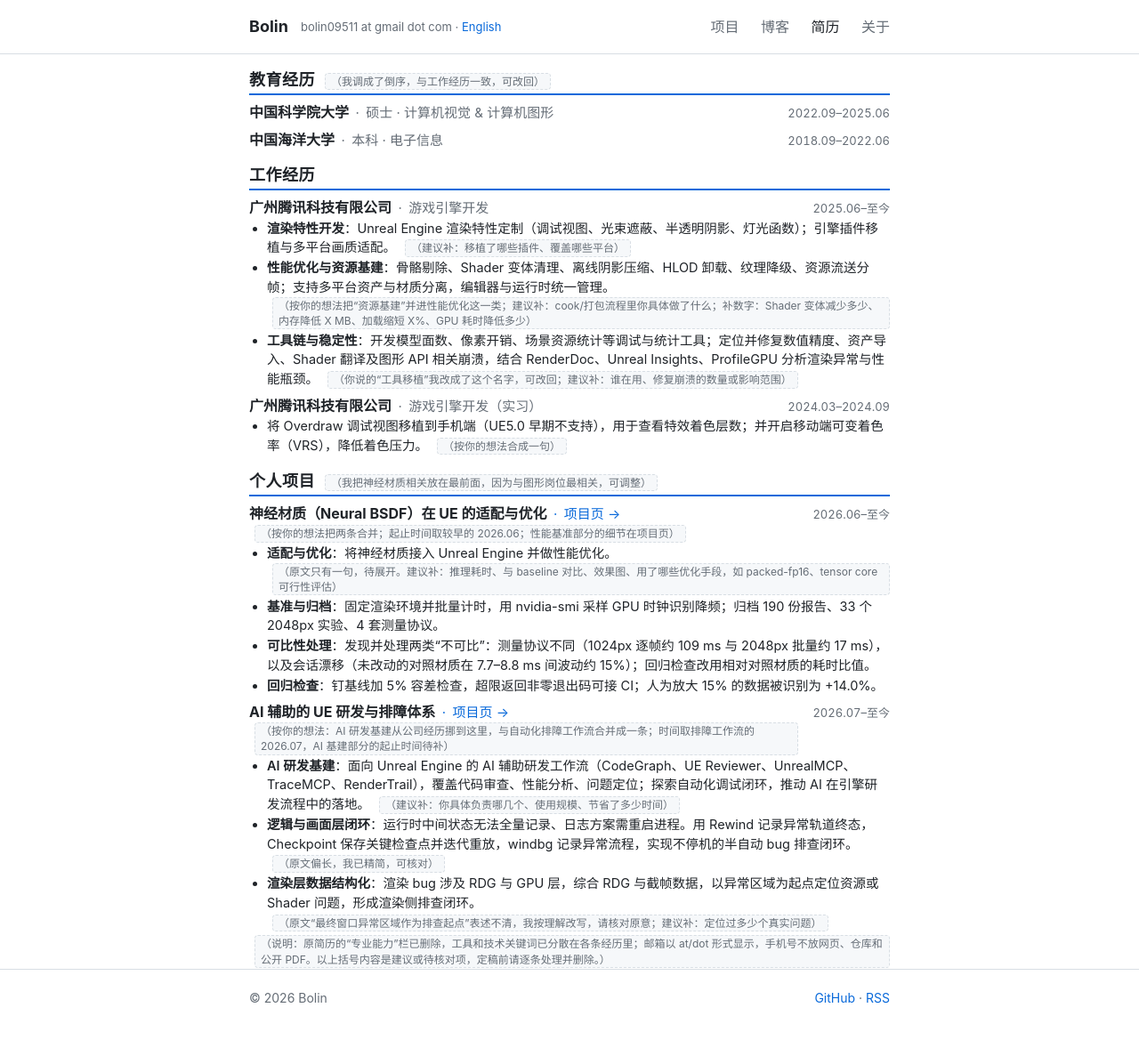
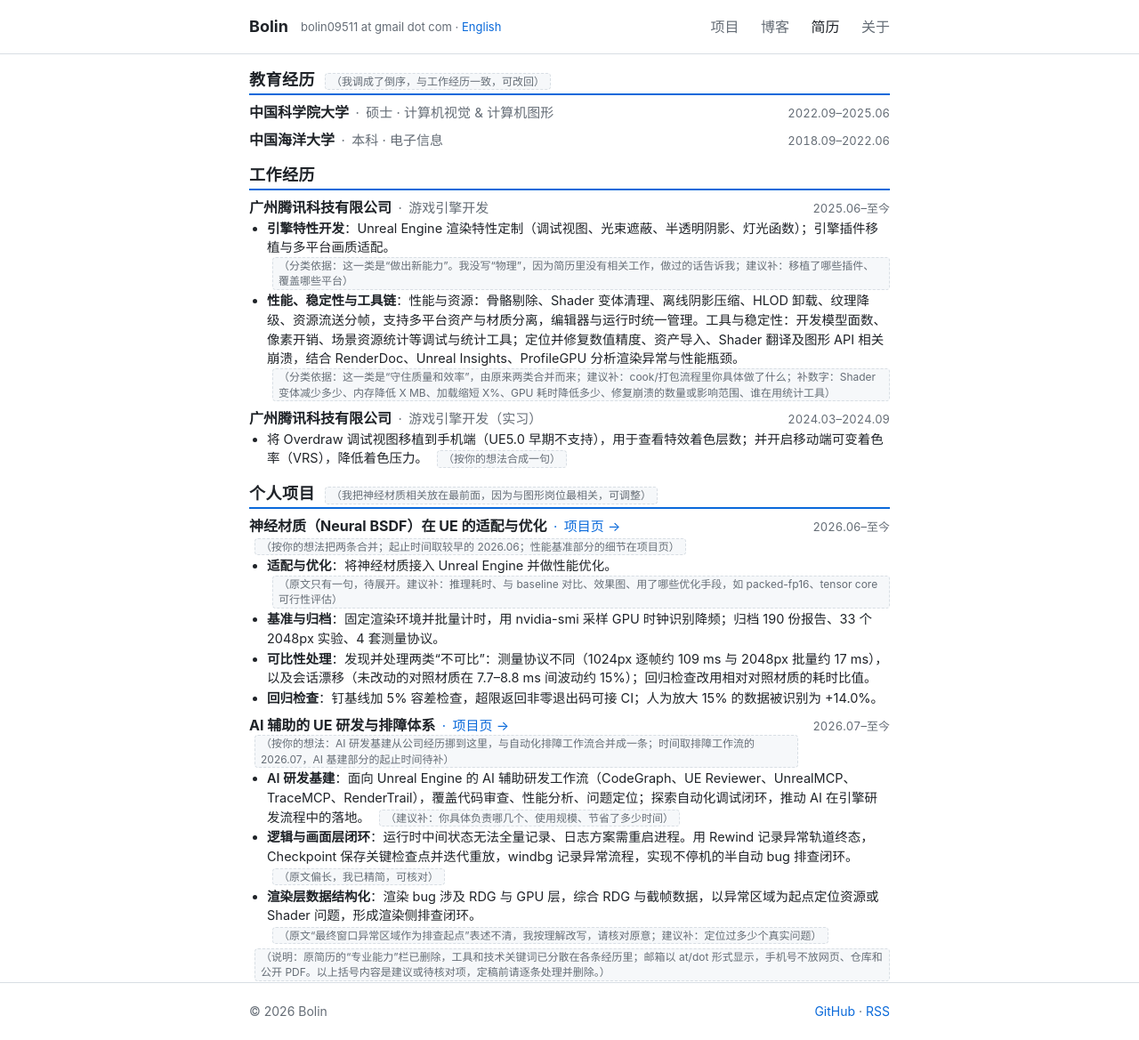
Before and after one commit to bolin12/bolin12.github.io, a Jekyll site: the page built from resume.md, in a window 1280 px wide. Shown: the whole page at 89% size. Built offline with Jekyll 4.4.1, drawn with Linux system fonts in a browser that asks for light colours; our own code applies the rules of GitHub Pages for plain Markdown files.

Commit message:
Resume: two categories for the Tencent role (engine features; performance, stability and tooling)

```diff
--- a/_data/resume.yml
+++ b/_data/resume.yml
@@ -23,15 +23,12 @@ sections:
         sub: 游戏引擎开发
         date: 2025.06–至今
         points:
-          - label: 渲染特性开发
+          - label: 引擎特性开发
             text: Unreal Engine 渲染特性定制（调试视图、光束遮蔽、半透明阴影、灯光函数）；引擎插件移植与多平台画质适配。
-            note: （建议补：移植了哪些插件、覆盖哪些平台）
-          - label: 性能优化与资源基建
-            text: 骨骼剔除、Shader 变体清理、离线阴影压缩、HLOD 卸载、纹理降级、资源流送分帧；支持多平台资产与材质分离，编辑器与运行时统一管理。
-            note: （按你的想法把“资源基建”并进性能优化这一类；建议补：cook/打包流程里你具体做了什么；补数字：Shader 变体减少多少、内存降低 X MB、加载缩短 X%、GPU 耗时降低多少）
-          - label: 工具链与稳定性
-            text: 开发模型面数、像素开销、场景资源统计等调试与统计工具；定位并修复数值精度、资产导入、Shader 翻译及图形 API 相关崩溃，结合 RenderDoc、Unreal Insights、ProfileGPU 分析渲染异常与性能瓶颈。
-            note: （你说的“工具移植”我改成了这个名字，可改回；建议补：谁在用、修复崩溃的数量或影响范围）
+            note: （分类依据：这一类是“做出新能力”。我没写“物理”，因为简历里没有相关工作，做过的话告诉我；建议补：移植了哪些插件、覆盖哪些平台）
+          - label: 性能、稳定性与工具链
+            text: 性能与资源：骨骼剔除、Shader 变体清理、离线阴影压缩、HLOD 卸载、纹理降级、资源流送分帧，支持多平台资产与材质分离，编辑器与运行时统一管理。工具与稳定性：开发模型面数、像素开销、场景资源统计等调试与统计工具；定位并修复数值精度、资产导入、Shader 翻译及图形 API 相关崩溃，结合 RenderDoc、Unreal Insights、ProfileGPU 分析渲染异常与性能瓶颈。
+            note: （分类依据：这一类是“守住质量和效率”，由原来两类合并而来；建议补：cook/打包流程里你具体做了什么；补数字：Shader 变体减少多少、内存降低 X MB、加载缩短 X%、GPU 耗时降低多少、修复崩溃的数量或影响范围、谁在用统计工具）
 
       - title: 广州腾讯科技有限公司
         sub: 游戏引擎开发（实习）
```
Also changed, not shown: _data/resume_en.yml (+3 -5 lines).
